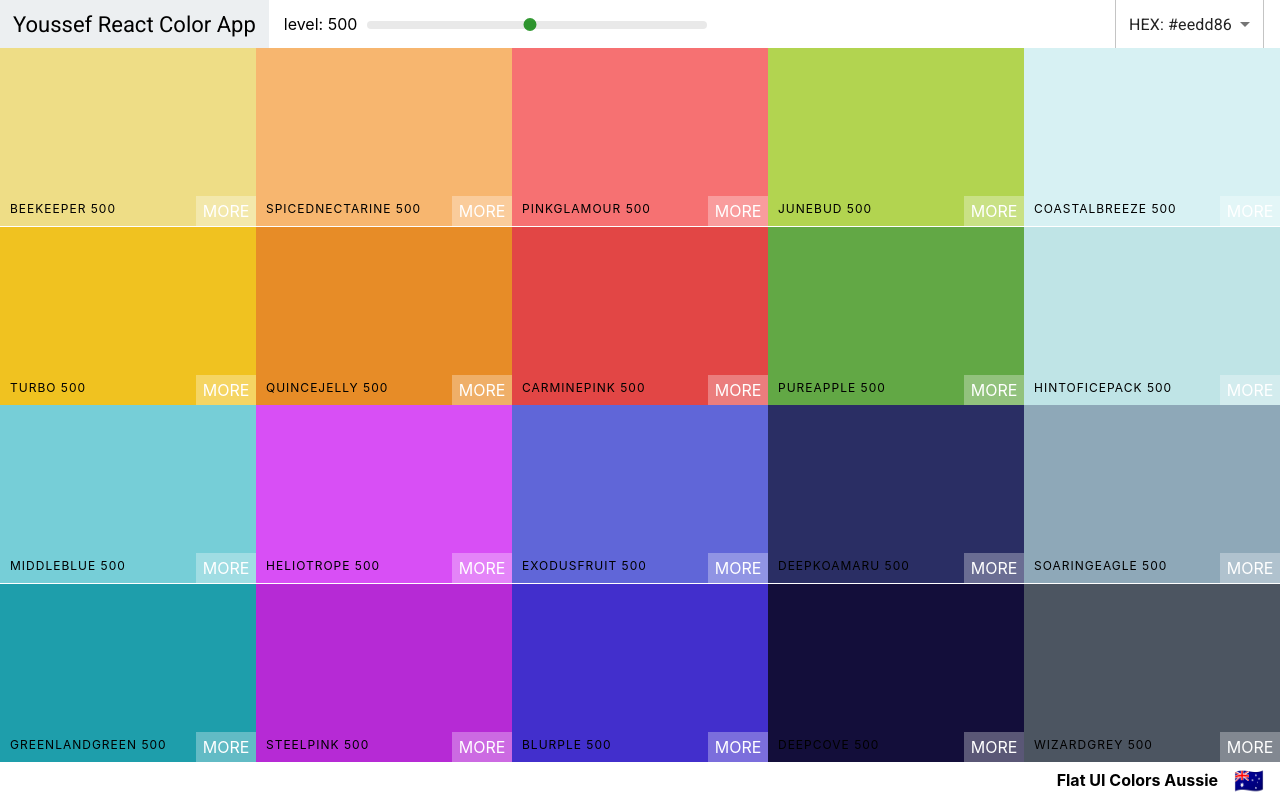
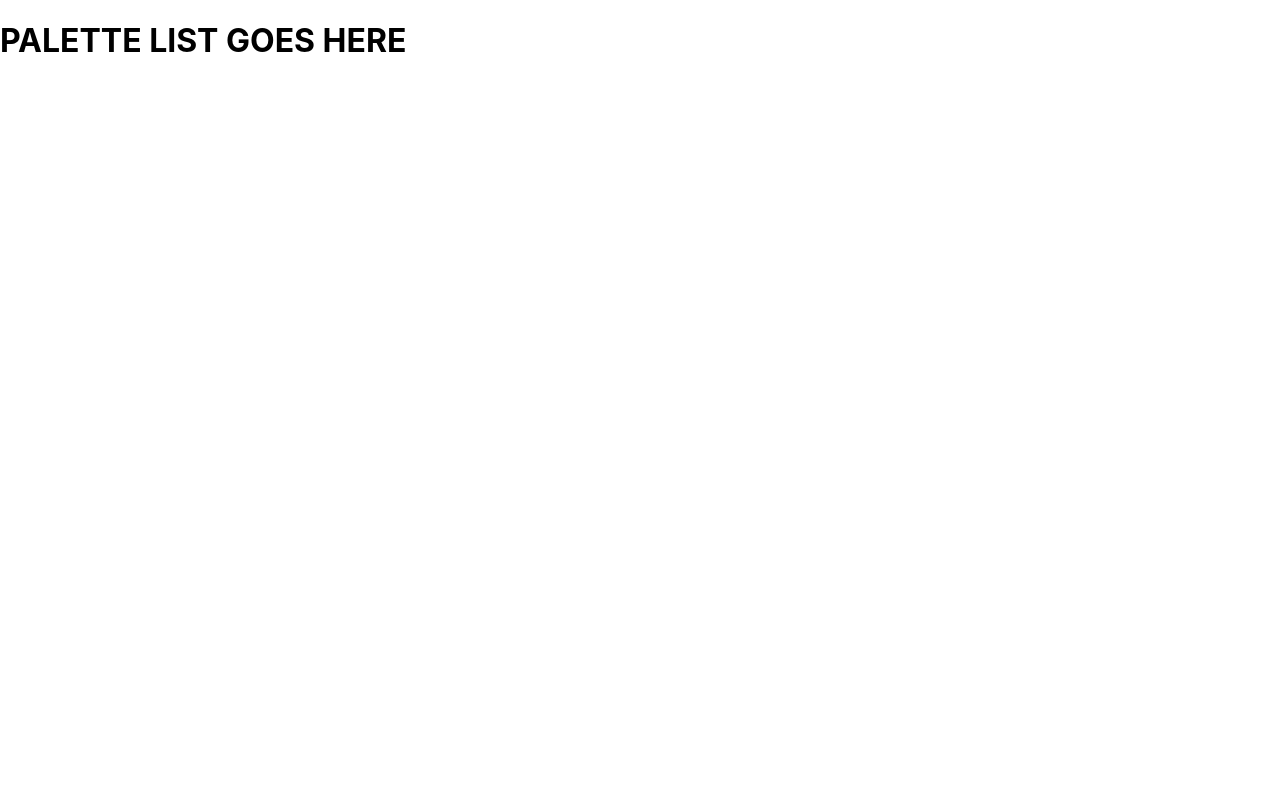
Before and after one commit to DrYoussefTemraz/ColorsApp-Youssef, a React (Create React App) app: page / in a window 1280 px wide. Built offline with nearby package versions, Linux system fonts and the light colour scheme.

Commit message:
implementation of react router

```diff
--- a/package.json
+++ b/package.json
@@ -16,6 +16,7 @@
     "react": "^18.2.0",
     "react-copy-to-clipboard": "^5.1.0",
     "react-dom": "^18.2.0",
+    "react-router-dom": "^6.21.3",
     "react-scripts": "5.0.1",
     "web-vitals": "^2.1.4"
   },
--- a/src/App.js
+++ b/src/App.js
@@ -2,13 +2,26 @@
 import Palette from "./Pallete";
 import seedColors from "./seedColors";
 import { generatePalette } from "./colorHelpers";
+import { Route, Routes } from "react-router-dom";
 
 class App extends Component {
   render() {
     return (
-      <div>
-        <Palette palette={generatePalette(seedColors[4])} />
-      </div>
+      <Routes>
+        <Route
+          exact
+          path="/"
+          Component={() => <h1>PALETTE LIST GOES HERE</h1>}
+        />
+        <Route
+          exact
+          path="/palette/:id"
+          Component={() => <h1>INDIVIDUAL PALETTE</h1>}
+        />
+      </Routes>
+      // <div>
+      //   <Palette palette={generatePalette(seedColors[4])} />
+      // </div>
     );
   }
 }
--- a/src/index.js
+++ b/src/index.js
@@ -3,12 +3,13 @@
 import './index.css';
 import App from './App';
 import reportWebVitals from './reportWebVitals';
+import { BrowserRouter } from "react-router-dom";
 
 const root = ReactDOM.createRoot(document.getElementById('root'));
 root.render(
-  <React.StrictMode>
+  <BrowserRouter>
     <App />
-  </React.StrictMode>
+  </BrowserRouter>
 );
 
 // If you want to start measuring performance in your app, pass a function
```
Also changed, not shown: 1 other file (tests, documents, lock files or other folders).
